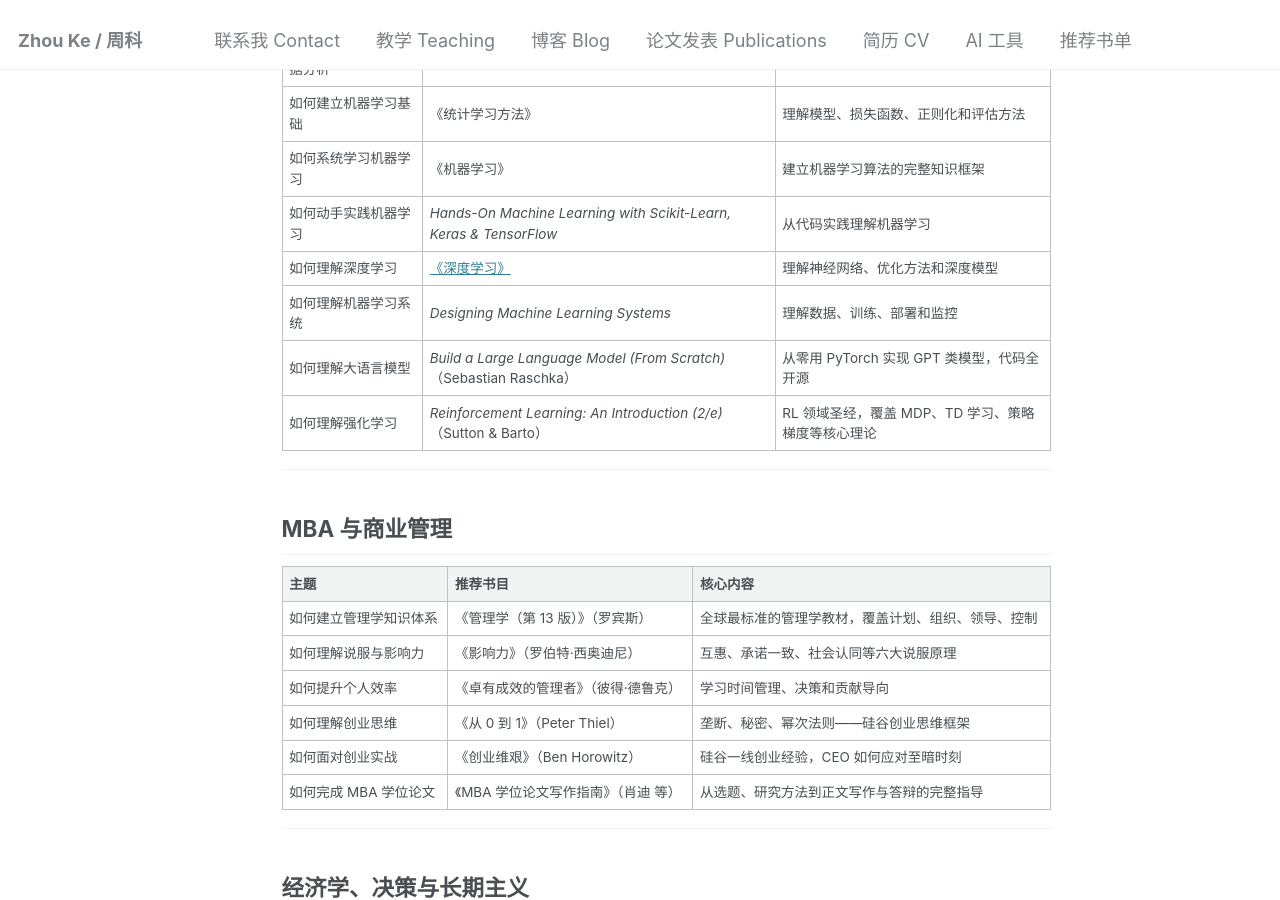
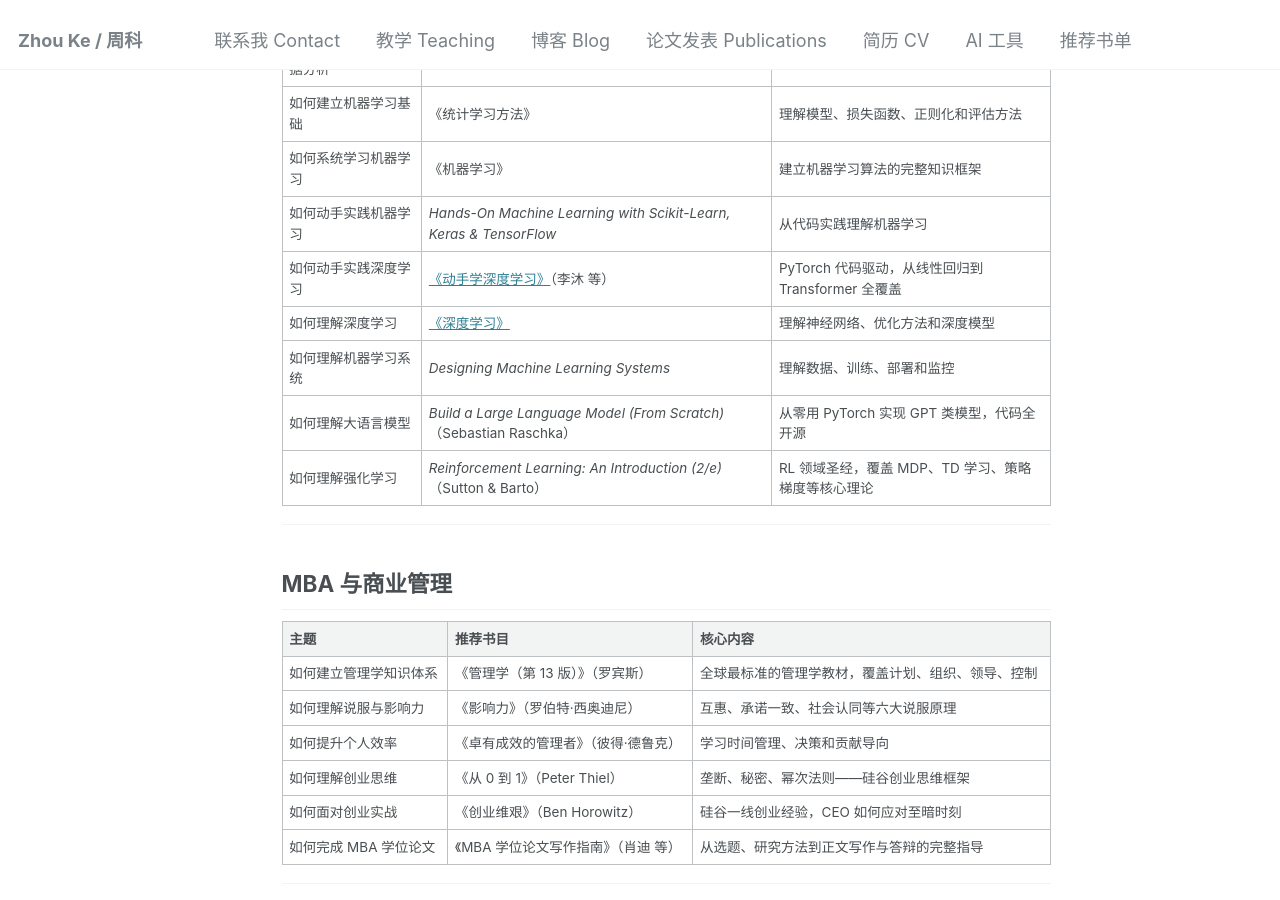
Before and after one commit to hustzhke/hustzhke.github.io, a Jekyll site: the page built from _pages/reading-list.md, in a window 1280 px wide and 900 px high, scrolled down 1179 px. Built offline with Jekyll 4.4.1, drawn with Linux system fonts in a browser that asks for light colours.

Commit message:
feat: add 动手学深度学习 by 李沐
PyTorch 实践, 与花书理论互补

```diff
--- a/_pages/reading-list.md
+++ b/_pages/reading-list.md
@@ -42,6 +42,7 @@
 | 如何建立机器学习基础 | 《统计学习方法》 | 理解模型、损失函数、正则化和评估方法 |
 | 如何系统学习机器学习 | 《机器学习》 | 建立机器学习算法的完整知识框架 |
 | 如何动手实践机器学习 | *Hands-On Machine Learning with Scikit-Learn, Keras & TensorFlow* | 从代码实践理解机器学习 |
+| 如何动手实践深度学习 | [《动手学深度学习》](https://zh.d2l.ai/)（李沐 等） | PyTorch 代码驱动，从线性回归到 Transformer 全覆盖 |
 | 如何理解深度学习 | [《深度学习》](/books/deep-learning/) | 理解神经网络、优化方法和深度模型 |
 | 如何理解机器学习系统 | *Designing Machine Learning Systems* | 理解数据、训练、部署和监控 |
 | 如何理解大语言模型 | *Build a Large Language Model (From Scratch)*（Sebastian Raschka） | 从零用 PyTorch 实现 GPT 类模型，代码全开源 |
```
